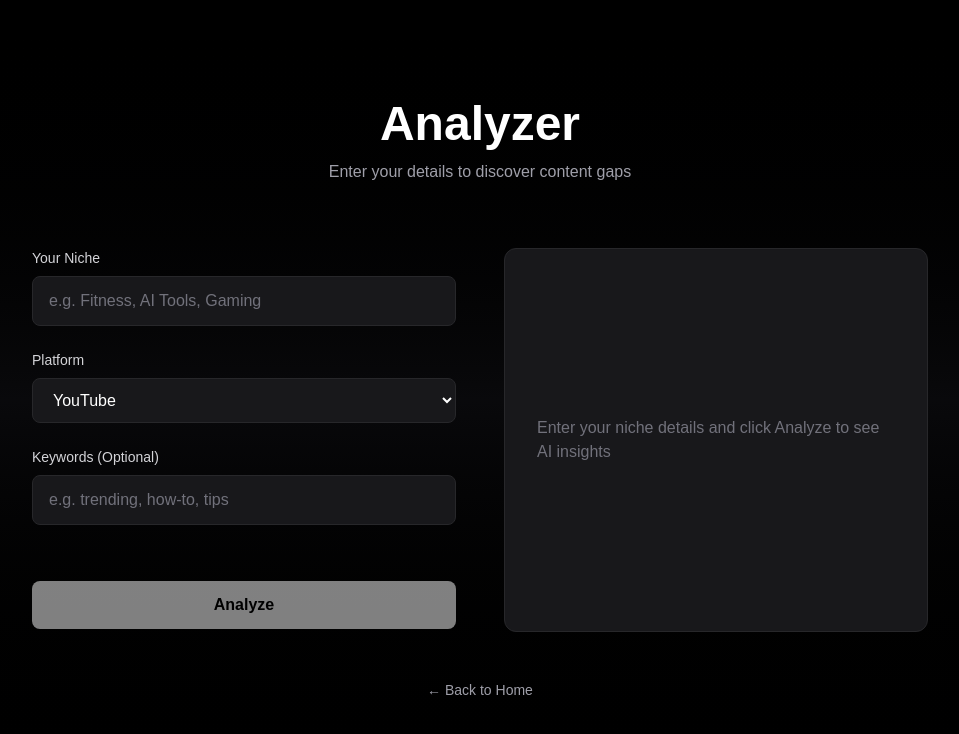
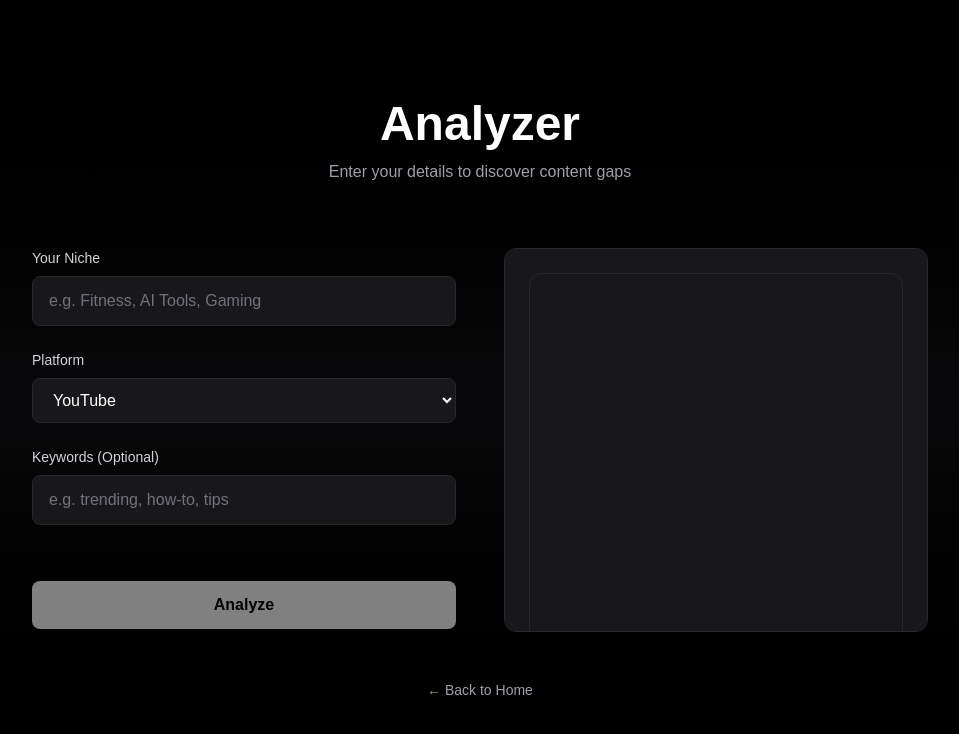
Before and after one commit to prasad467/creator-os, a Next.js app: page / in a window 1280 px wide. Both pictures are taken after a click on the button "Get Started →". Shown: the top 734 px of the page, without its empty margins (160-1119 px from the left). Built offline with nearby package versions, Linux system fonts and the light colour scheme.

Commit message:
Add Framer Motion AI loader animations

```diff
--- a/package.json
+++ b/package.json
@@ -10,6 +10,8 @@
   },
   "dependencies": {
     "@supabase/supabase-js": "^2.97.0",
+    "@uiball/loaders": "^1.3.1",
+    "framer-motion": "^12.34.3",
     "next": "16.1.6",
     "openai": "^6.25.0",
     "react": "19.2.3",
--- a/src/app/api/analyze/route.ts
+++ b/src/app/api/analyze/route.ts
@@ -3,7 +3,18 @@ export async function POST(req: Request) {
     const { niche, platform, keywords } = await req.json();
 
     // Build your prompt
-    const prompt = `Analyze content gaps for niche: ${niche}, platform: ${platform}, keywords: ${keywords}`;
+    const prompt = `
+You are an expert content analyst.
+Analyze content for niche: "${niche}" on platform: "${platform}" with keywords: "${keywords}".
+Provide a concise, structured analysis for a content creator. Focus on:
+
+1. Top competitor accounts
+2. Content types that get the most attention
+3. Engagement strategies
+4. Gaps where new content can perform well
+
+Output in a **bullet-point format**, short sentences, easy to read.
+`;
 
     const payload = {
       contents: [
@@ -38,7 +49,18 @@ export async function POST(req: Request) {
       data?.candidates?.[0]?.content?.parts?.[0]?.text ||
       'No response from AI.';
 
-    return Response.json({ result: output });
+
+
+// Remove unnecessary symbols/extra newlines
+const cleanedOutput = output.replace(/[*#]/g, "").trim();
+
+// Limit to first 500 characters (optional)
+// const shortOutput = cleanedOutput.length > 500 ? cleanedOutput.slice(0, 500) + "..." : cleanedOutput;
+
+return Response.json({ result: cleanedOutput });
+
+
+    // return Response.json({ result: output });
   } catch (error: unknown) {
     console.error('Error in /api/analyze:', error);
 
--- a/src/app/page.tsx
+++ b/src/app/page.tsx
@@ -1,6 +1,7 @@
 "use client";
 
 import { useState } from "react";
+import { motion } from "framer-motion";
 
 export default function Home() {
   const [showAnalyzer, setShowAnalyzer] = useState(false);
@@ -123,23 +124,71 @@ setResult(data.result);
               </div>
 
               {/* Result Preview Section */}
-              <div>
-                {loading ? (
-                  <div className="bg-zinc-900 border border-zinc-800 rounded-xl p-8 flex items-center justify-center h-96">
-                    <p className="text-zinc-400">Analyzing with AI...</p>
-                  </div>
-                ) : result ? (
-                  <div className="bg-zinc-900 border border-zinc-800 rounded-xl p-6 whitespace-pre-wrap">
-                    {result}
-                  </div>
-                ) : (
-                  <div className="bg-zinc-900 border border-zinc-800 rounded-xl p-8 flex items-center justify-center h-96">
-                    <p className="text-zinc-500">
-                      Enter your niche details and click Analyze to see AI insights
-                    </p>
-                  </div>
-                )}
-              </div>
+              <div className="bg-zinc-900 border border-zinc-800 rounded-xl p-6 h-96 overflow-y-auto relative">
+{loading ? (
+  <motion.div
+    initial={{ opacity: 0, scale: 0.8 }}
+    animate={{ opacity: 1, scale: 1 }}
+    transition={{ duration: 0.6 }}
+    className="bg-gradient-to-br from-purple-900 via-black to-purple-800 border border-purple-700 rounded-2xl p-8 flex flex-col items-center justify-center h-96 relative overflow-hidden"
+  >
+    {/* Pulsating AI Text */}
+    <motion.p
+      initial={{ y: -10, opacity: 0 }}
+      animate={{ y: [0, -10, 0], opacity: [0.5, 1, 0.5] }}
+      transition={{ repeat: Infinity, duration: 1.2, ease: "easeInOut" }}
+      className="text-white text-lg font-bold text-center"
+    >
+      Analyzing your niche... AI magic in progress ✨
+    </motion.p>
+
+    {/* Bouncing dots */}
+    <div className="flex mt-6 space-x-3">
+      {[0, 1, 2].map((i) => (
+        <motion.span
+          key={i}
+          animate={{ y: [0, -15, 0], scale: [1, 1.3, 1] }}
+          transition={{
+            repeat: Infinity,
+            delay: i * 0.2,
+            duration: 0.6,
+            ease: "easeInOut",
+          }}
+          className="w-4 h-4 bg-pink-500 rounded-full shadow-lg"
+        />
+      ))}
+    </div>
+
+    {/* Animated rotating neon border */}
+    <motion.div
+      className="absolute inset-0 rounded-2xl border-4 border-transparent border-t-pink-500 border-b-purple-500 pointer-events-none"
+      animate={{ rotate: 360 }}
+      transition={{ repeat: Infinity, duration: 10, ease: "linear" }}
+    />
+  </motion.div>
+) : (
+  /* Your result box */
+  <motion.div
+    initial={{ opacity: 0 }}
+    animate={{ opacity: 1 }}
+    transition={{ duration: 0.6 }}
+    className="bg-zinc-900 border border-zinc-800 rounded-xl p-6 whitespace-pre-wrap min-h-[24rem]"
+  >
+    {result}
+  </motion.div>
+)}
+  {result && (
+    <>
+      <pre className="whitespace-pre-wrap font-mono text-zinc-200">{result}</pre>
+      <button
+        onClick={() => navigator.clipboard.writeText(result)}
+        className="absolute top-4 right-4 bg-zinc-700 hover:bg-zinc-600 text-sm px-3 py-1 rounded-md transition"
+      >
+        Copy
+      </button>
+    </>
+  )}
+</div>
             </div>
 
             <button
```
Also changed, not shown: 1 other file (tests, documents, lock files or other folders).
